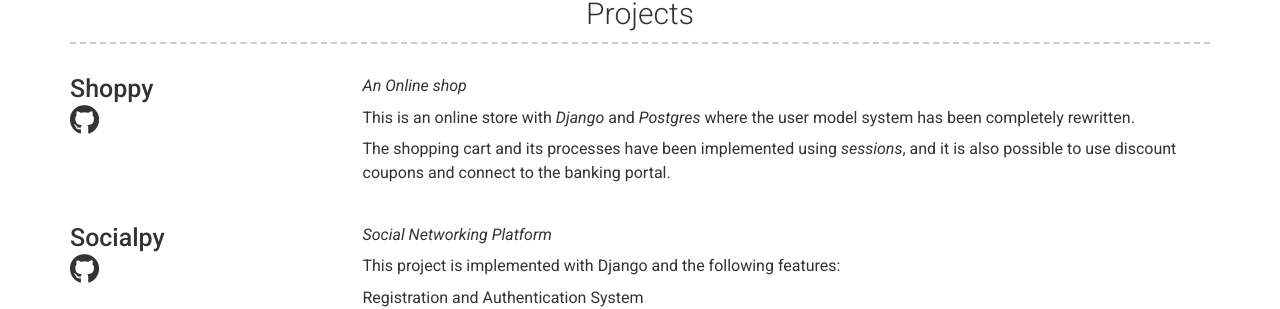
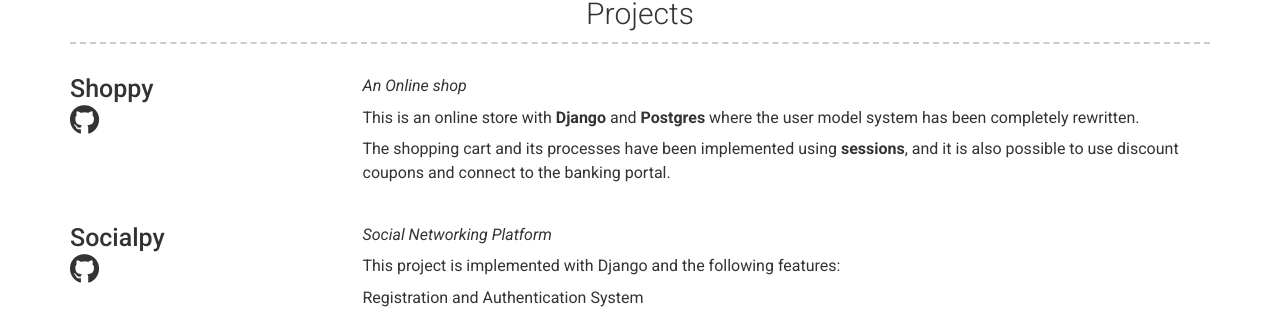
Before and after one commit to mohsenhsz/mohsenhsz.github.io, a Jekyll site: the page built from index.md, in a window 1280 px wide. Shown: the part 1083-1392 px from the top of the page. Built offline with Jekyll 4.4.1, drawn with Linux system fonts in a browser that asks for light colours; nearby versions of some CDN libraries.

```diff
--- a/_data/projects.yml
+++ b/_data/projects.yml
@@ -5,10 +5,10 @@
   quote: >
    An Online shop
   description: |
-    This is an online store with *Django* and *Postgres* where the user model system has been completely rewritten.
+    This is an online store with **Django** and **Postgres** where the user model system has been completely rewritten.
 
 
-    The shopping cart and its processes have been implemented using *sessions*, and it is also possible to use discount coupons and connect to the banking portal.
+    The shopping cart and its processes have been implemented using **sessions**, and it is also possible to use discount coupons and connect to the banking portal.
 
 
 - layout: left
```
